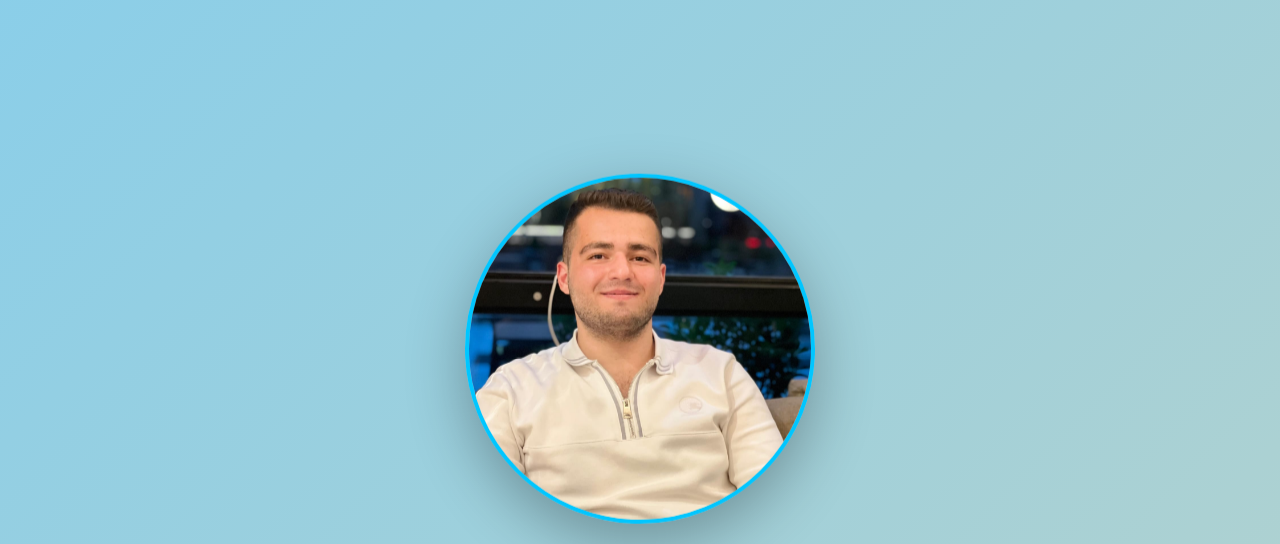
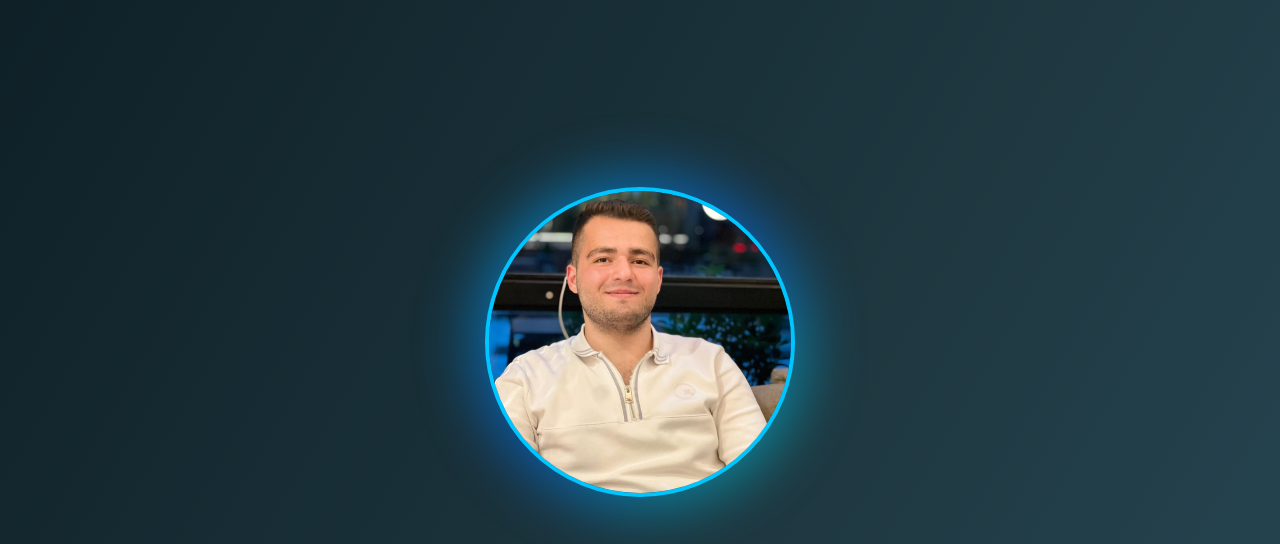
Before and after one commit to merenaydin23/personal-website, a plain HTML site: page index.html in a window 1280 px wide. Shown: the top 544 px of the page. Drawn offline with Linux system fonts and the light colour scheme.

Commit message:
I added a dynamic effect to my image.

```diff
--- a/index.html
+++ b/index.html
@@ -10,7 +10,12 @@
 
   <!-- HERO -->
   <section class="hero">
+
+    <!-- PROFILE IMAGE WITH EFFECT -->
+    <div class="profile-wrapper">
       <img src="profile.jpg" alt="Profile Photo" class="profile-img" />
+    </div>
+
     <h1>Muhammed Eren Aydin</h1>
     <p>Software Engineering Student | Learning & Building</p>
 
@@ -20,6 +25,7 @@
     </div>
   </section>
 
+  <!-- ABOUT -->
   <section id="about">
     <h2>About Me</h2>
     <div class="card">
@@ -31,7 +37,7 @@
     </div>
   </section>
 
-
+  <!-- EXPERIENCE -->
   <section id="experience">
     <h2>Experience & Learning</h2>
     <div class="card">
@@ -42,7 +48,6 @@
       </ul>
     </div>
   </section>
-
 
   <!-- PROJECTS -->
   <section id="projects">
--- a/style.css
+++ b/style.css
@@ -1,29 +1,17 @@
+/* RESET */
 * {
   box-sizing: border-box;
   margin: 0;
   padding: 0;
 }
 
+/* BODY */
 body {
   font-family: 'Inter', Arial, sans-serif;
-  background: linear-gradient(-45deg, #ffd89b, #87ceeb, #fffacd);
-  background-size: 400% 400%;
-  animation: gradientShift 15s ease infinite;
-  color: #333;
+  background: linear-gradient(120deg, #0f2027, #203a43, #2c5364);
+  color: #eaeaea;
   min-height: 100vh;
   line-height: 1.6;
-}
-
-@keyframes gradientShift {
-  0% {
-    background-position: 0% 50%;
-  }
-  50% {
-    background-position: 100% 50%;
-  }
-  100% {
-    background-position: 0% 50%;
-  }
 }
 
 /* GENERAL */
@@ -53,26 +41,67 @@ h2 {
   text-align: center;
 }
 
+/* PROFILE IMAGE WRAPPER (GLOW EFFECT) */
+.profile-wrapper {
+  position: relative;
+  width: 330px;
+  height: 330px;
+  display: flex;
+  align-items: center;
+  justify-content: center;
+  margin-bottom: 40px;
+}
+
+.profile-wrapper::before {
+  content: "";
+  position: absolute;
+  inset: 0;
+  border-radius: 50%;
+  background: linear-gradient(
+    135deg,
+    #00c6ff,
+    #0072ff,
+    #00ffd5
+  );
+  filter: blur(30px);
+  opacity: 0.7;
+  animation: pulseGlow 6s ease-in-out infinite;
+  z-index: 1;
+}
+
+/* PROFILE IMAGE */
 .profile-img {
-  width: 350px;
-  height: 350px;
+  width: 310px;
+  height: 310px;
   border-radius: 50%;
   object-fit: cover;
   border: 4px solid #00c6ff;
-  margin-bottom: 25px;
-  animation: float 6s ease-in-out infinite;
-  box-shadow: 0 20px 60px rgba(0, 0, 0, 0.3);
+  position: relative;
+  z-index: 2;
+  transition: transform 0.4s ease;
 }
 
-@keyframes float {
-  0%, 100% {
-    transform: translateY(0px);
+.profile-wrapper:hover .profile-img {
+  transform: scale(1.05);
+}
+
+/* GLOW ANIMATION */
+@keyframes pulseGlow {
+  0% {
+    transform: scale(1);
+    opacity: 0.6;
   }
   50% {
-    transform: translateY(-20px);
+    transform: scale(1.12);
+    opacity: 0.9;
+  }
+  100% {
+    transform: scale(1);
+    opacity: 0.6;
   }
 }
 
+/* HERO TEXT */
 .hero h1 {
   font-size: 42px;
   margin-bottom: 10px;
@@ -83,7 +112,7 @@ h2 {
   color: #cfd8dc;
 }
 
-/* SOCIAL */
+/* SOCIAL LINKS */
 .social-links {
   margin-top: 25px;
 }
@@ -100,7 +129,7 @@ h2 {
   color: #ffffff;
 }
 
-/* ABOUT & EXPERIENCE */
+/* CARD SECTIONS */
 .card {
   background: rgba(255, 255, 255, 0.05);
   border-radius: 16px;
@@ -167,4 +196,14 @@ h2 {
   section {
     margin: 50px auto;
   }
+
+  .profile-wrapper {
+    width: 220px;
+    height: 220px;
+  }
+
+  .profile-img {
+    width: 180px;
+    height: 180px;
+  }
 }
```
Lines whose indentation alone changed are shown as unchanged.
